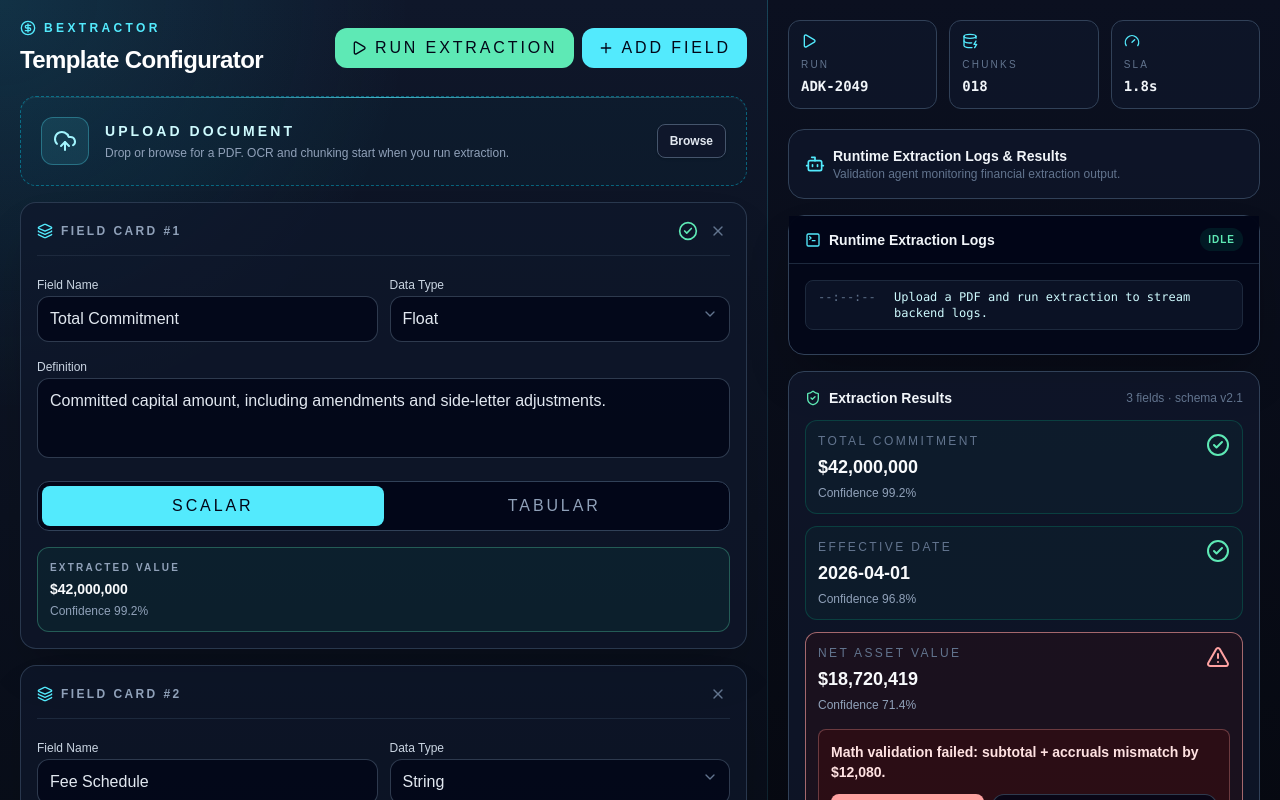
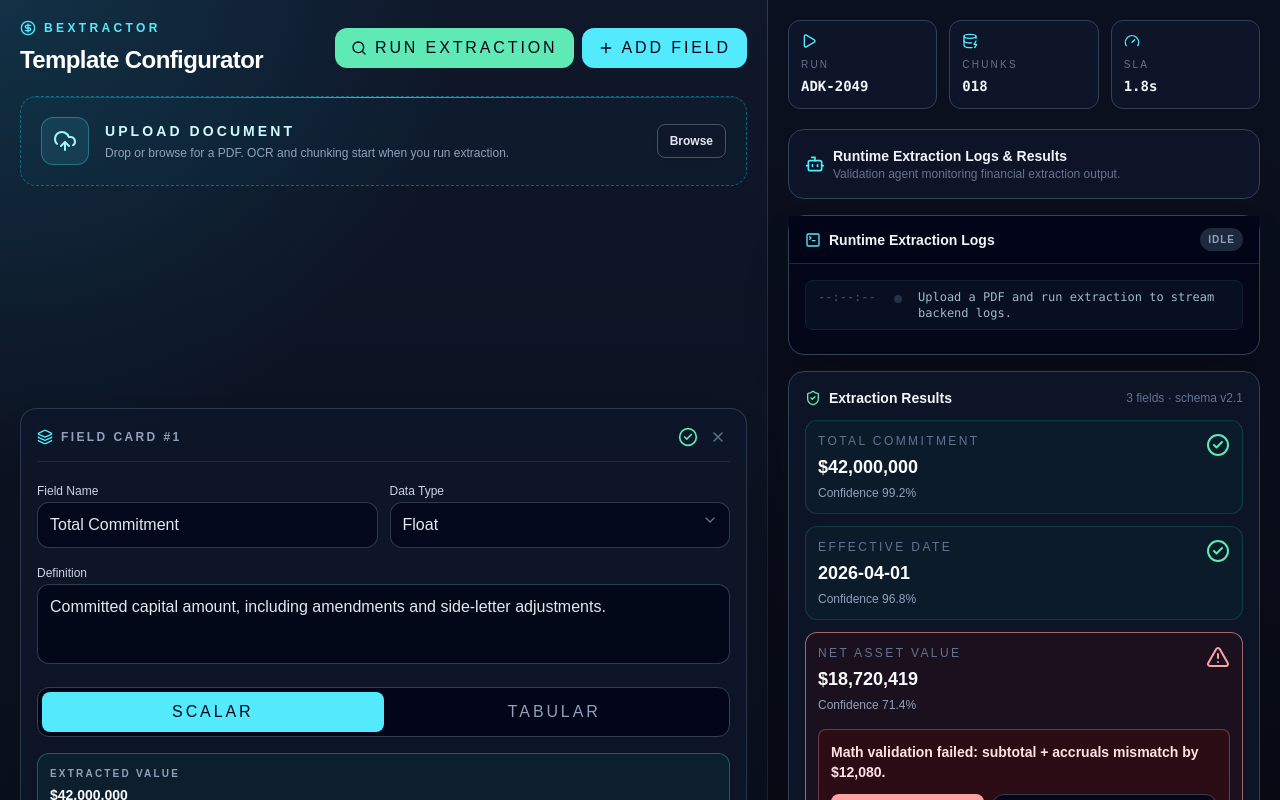
Before and after one commit to macmann/BExtract, a Next.js app in the folder client/: page / in a window 1280 px wide. Shown: the top 800 px of the page. Built offline with nearby package versions, Linux system fonts and the light colour scheme.

Commit message:
Enhance extraction loading UI

```diff
--- a/client/src/app/page.tsx
+++ b/client/src/app/page.tsx
@@ -15,6 +15,7 @@ import {
   Play,
   Plus,
   RefreshCw,
+  Search,
   ShieldCheck,
   TerminalSquare,
   UploadCloud,
@@ -182,7 +183,48 @@ function FieldCardEditor({ field, result, onChange, onRemove }: { field: FieldCa
   );
 }
 
-function LogsPanel({ logs, isLoading }: { logs: RuntimeLog[]; isLoading: boolean }) {
+function BExtractorLogo({ isActive }: { isActive: boolean }) {
+  return (
+    <div className="relative flex h-28 w-28 items-center justify-center" aria-label="BExtractor animated processing logo">
+      <div className={`absolute inset-0 rounded-full bg-[conic-gradient(from_90deg,rgba(34,211,238,0),rgba(34,211,238,0.85),rgba(16,185,129,0.75),rgba(34,211,238,0))] p-px ${isActive ? "animate-spin" : ""}`}>
+        <div className="h-full w-full rounded-full bg-slate-950" />
+      </div>
+      <div className={`absolute inset-3 rounded-full border border-cyan-300/20 bg-cyan-300/5 shadow-[0_0_40px_rgba(34,211,238,0.22)] ${isActive ? "animate-pulse" : ""}`} />
+      <svg viewBox="0 0 96 96" className="relative h-20 w-20 drop-shadow-[0_0_18px_rgba(34,211,238,0.45)]" role="img" aria-hidden="true">
+        <path d="M29 12h25l15 15v48a9 9 0 0 1-9 9H29a9 9 0 0 1-9-9V21a9 9 0 0 1 9-9Z" className="fill-slate-900 stroke-cyan-200/80" strokeWidth="3" />
+        <path d="M54 12v14a5 5 0 0 0 5 5h10" className="fill-none stroke-emerald-300/80" strokeWidth="3" strokeLinecap="round" />
+        <path d="M33 37h20M33 48h14M33 59h11" className="stroke-slate-400" strokeWidth="3" strokeLinecap="round" />
+        <path d="M47 70c4-8 8-16 12-24h-9l5-16-18 26h10l-4 14Z" className="fill-emerald-300 stroke-emerald-100" strokeWidth="1.5" strokeLinejoin="round" />
+        <circle cx="61" cy="61" r="11" className="fill-slate-950/80 stroke-cyan-200" strokeWidth="4" />
+        <path d="m69 69 11 11" className="stroke-cyan-200" strokeWidth="5" strokeLinecap="round" />
+        <circle cx="22" cy="24" r="2.5" className="fill-cyan-300" />
+        <circle cx="76" cy="44" r="2.5" className="fill-emerald-300" />
+      </svg>
+    </div>
+  );
+}
+
+function ExtractionLoadingPanel({ logs, isLoading }: { logs: RuntimeLog[]; isLoading: boolean }) {
+  const activeLog = logs.at(-1)?.text ?? "Initializing extraction stream...";
+
+  return (
+    <section className={`mb-4 overflow-hidden rounded-3xl border border-cyan-300/25 bg-[radial-gradient(circle_at_top,rgba(34,211,238,0.16),transparent_34%),linear-gradient(135deg,rgba(15,23,42,0.96),rgba(2,6,23,0.94))] p-5 shadow-2xl shadow-cyan-950/30 transition-all duration-700 ${isLoading ? "translate-y-0 opacity-100" : "pointer-events-none -translate-y-2 opacity-0"}`}>
+      <div className="grid items-center gap-5 xl:grid-cols-[auto_1fr]">
+        <div className="flex flex-col items-center text-center">
+          <BExtractorLogo isActive={isLoading} />
+          <p className="mt-3 text-xs font-black uppercase tracking-[0.28em] text-cyan-200">BExtractor Active</p>
+          <div className="mt-2 flex items-center gap-2 text-xs text-slate-400">
+            <span className="h-2 w-2 animate-pulse rounded-full bg-emerald-300 shadow-[0_0_12px_rgba(110,231,183,0.9)]" />
+            <span className="line-clamp-1">{activeLog}</span>
+          </div>
+        </div>
+        <LogsPanel logs={logs} isLoading={isLoading} compact />
+      </div>
+    </section>
+  );
+}
+
+function LogsPanel({ logs, isLoading, compact = false }: { logs: RuntimeLog[]; isLoading: boolean; compact?: boolean }) {
   const logsEndRef = useRef<HTMLDivElement | null>(null);
 
   useEffect(() => {
@@ -190,18 +232,23 @@ function LogsPanel({ logs, isLoading }: { logs: RuntimeLog[]; isLoading: boolean
   }, [logs]);
 
   return (
-    <section className="rounded-2xl border border-slate-700 bg-slate-950/80 shadow-2xl shadow-black/30">
+    <section className={`rounded-2xl border border-slate-700 bg-slate-950/80 shadow-2xl shadow-black/30 ${compact ? "h-full" : ""}`}>
       <div className="sticky top-0 z-10 flex items-center justify-between border-b border-slate-800 bg-slate-950/95 px-4 py-3 backdrop-blur">
         <div className="flex items-center gap-2 text-sm font-semibold text-slate-100"><TerminalSquare className="h-4 w-4 text-cyan-300" /> Runtime Extraction Logs</div>
-        <span className="rounded-full bg-emerald-400/10 px-2 py-1 text-[10px] font-bold uppercase tracking-widest text-emerald-300">{isLoading ? "Live" : "Idle"}</span>
+        <span className={`rounded-full px-2 py-1 text-[10px] font-bold uppercase tracking-widest ${isLoading ? "bg-emerald-400/10 text-emerald-300" : "bg-slate-800 text-slate-400"}`}>{isLoading ? "Live" : "Idle"}</span>
       </div>
-      <div className="max-h-64 space-y-2 overflow-y-auto p-4 font-mono text-xs">
-        {logs.map((log, index) => (
-          <div key={`${log.time}-${index}-${log.text}`} className="grid grid-cols-[64px_1fr] gap-3 rounded-lg border border-slate-800 bg-slate-900/70 px-3 py-2">
-            <span className="text-slate-500">{log.time}</span>
-            <span className={log.tone === "success" ? "text-emerald-300" : log.tone === "warn" ? "text-amber-300" : log.tone === "error" ? "text-red-300" : "text-cyan-100"}>{log.text}</span>
-          </div>
-        ))}
+      <div className={`${compact ? "max-h-72" : "max-h-64"} space-y-2 overflow-y-auto p-4 font-mono text-xs`}>
+        {logs.map((log, index) => {
+          const isActive = isLoading && index === logs.length - 1;
+
+          return (
+            <div key={`${log.time}-${index}-${log.text}`} className={`grid grid-cols-[64px_12px_1fr] gap-3 rounded-lg border px-3 py-2 transition ${isActive ? "border-cyan-300/40 bg-cyan-300/10 shadow-[0_0_18px_rgba(34,211,238,0.12)]" : "border-slate-800 bg-slate-900/70 opacity-75"}`}>
+              <span className="text-slate-500">{log.time}</span>
+              <span className={`mt-1.5 h-2 w-2 rounded-full ${isActive ? "animate-pulse bg-emerald-300 shadow-[0_0_10px_rgba(110,231,183,0.9)]" : "bg-slate-700"}`} />
+              <span className={log.tone === "success" ? "text-emerald-300" : log.tone === "warn" ? "text-amber-300" : log.tone === "error" ? "text-red-300" : "text-cyan-100"}>{log.text}</span>
+            </div>
+          );
+        })}
         <div ref={logsEndRef} />
       </div>
     </section>
@@ -313,6 +360,7 @@ export default function Home() {
       const results = mapFinalPayloadToResults(data);
       if (results.length > 0) setExtractionResults(results);
       appendLog("success", "Extraction stream completed and field cards were updated.");
+      setIsLoading(false);
     }
   };
 
@@ -327,6 +375,7 @@ export default function Home() {
     if (!dataText) return dataText;
     if (dataText === "[DONE]") {
       appendLog("success", "Extraction stream completed.");
+      setIsLoading(false);
       return dataText;
     }
 
@@ -399,10 +448,11 @@ export default function Home() {
               <p className="flex items-center gap-2 text-xs font-bold uppercase tracking-[0.28em] text-cyan-300"><CircleDollarSign className="h-4 w-4" /> BExtractor</p>
               <h1 className="mt-2 text-2xl font-black tracking-tight text-white">Template Configurator</h1>
             </div>
-            <div className="flex gap-2"><button onClick={handleRunExtraction} disabled={isLoading} className="inline-flex items-center gap-2 rounded-xl bg-emerald-300 px-4 py-2 text-xs font-black uppercase tracking-[0.18em] text-slate-950 hover:bg-emerald-200 disabled:cursor-not-allowed disabled:opacity-60"><Play className="h-4 w-4" /> {isLoading ? "Loading..." : "Run Extraction"}</button><button onClick={addField} className="inline-flex items-center gap-2 rounded-xl bg-cyan-300 px-4 py-2 text-xs font-black uppercase tracking-[0.18em] text-slate-950 hover:bg-cyan-200"><Plus className="h-4 w-4" /> Add Field</button></div>
+            <div className="flex gap-2"><button onClick={handleRunExtraction} disabled={isLoading} className="inline-flex items-center gap-2 rounded-xl bg-emerald-300 px-4 py-2 text-xs font-black uppercase tracking-[0.18em] text-slate-950 hover:bg-emerald-200 disabled:cursor-not-allowed disabled:opacity-60"><Search className={`h-4 w-4 ${isLoading ? "animate-pulse" : ""}`} /> {isLoading ? "Extracting..." : "Run Extraction"}</button><button onClick={addField} className="inline-flex items-center gap-2 rounded-xl bg-cyan-300 px-4 py-2 text-xs font-black uppercase tracking-[0.18em] text-slate-950 hover:bg-cyan-200"><Plus className="h-4 w-4" /> Add Field</button></div>
           </header>
           <UploadDropzone file={file} onFileChange={setFile} />
-          <div className="mt-4 grid gap-4 2xl:grid-cols-2">
+          <ExtractionLoadingPanel logs={runtimeLogs} isLoading={isLoading} />
+          <div className={`mt-4 grid gap-4 transition-all duration-700 2xl:grid-cols-2 ${isLoading ? "translate-y-2 opacity-30" : "translate-y-0 opacity-100"}`}>
             {fields.map((field) => <FieldCardEditor key={field.id} field={field} result={extractionResults.find((result) => result.fieldId === String(field.id) || result.field === field.name)} onChange={updateField} onRemove={() => setFields((current) => current.filter((item) => item.id !== field.id))} />)}
           </div>
           <PdfPreview file={file} />
@@ -427,7 +477,7 @@ export default function Home() {
             <div><p className="text-sm font-semibold text-slate-100">Runtime Extraction Logs & Results</p><p className="text-xs text-slate-500">Validation agent monitoring financial extraction output.</p></div>
           </div>
           <LogsPanel logs={runtimeLogs} isLoading={isLoading} />
-          <ResultsPanel results={extractionResults} />
+          <div className={`transition-all duration-700 ${isLoading ? "translate-y-2 opacity-0" : "translate-y-0 opacity-100"}`}><ResultsPanel results={extractionResults} /></div>
           <div className="mt-4 rounded-2xl border border-slate-800 bg-slate-950/80 p-4 text-xs text-slate-400">
             <ClipboardList className="mb-2 h-4 w-4 text-cyan-300" /> Audit trail sealed with immutable run metadata. Source citations remain attached to every field-level decision.
           </div>
```
